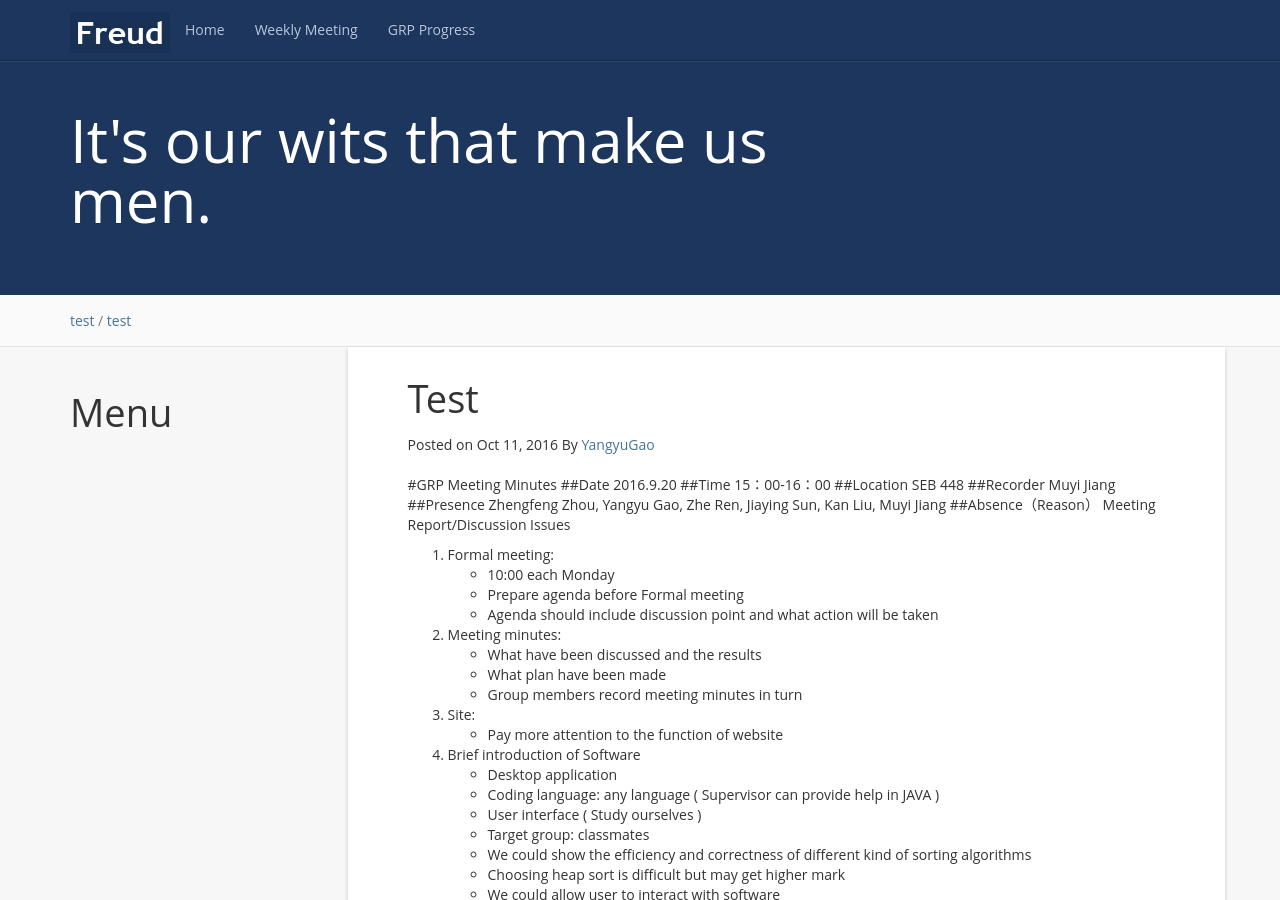
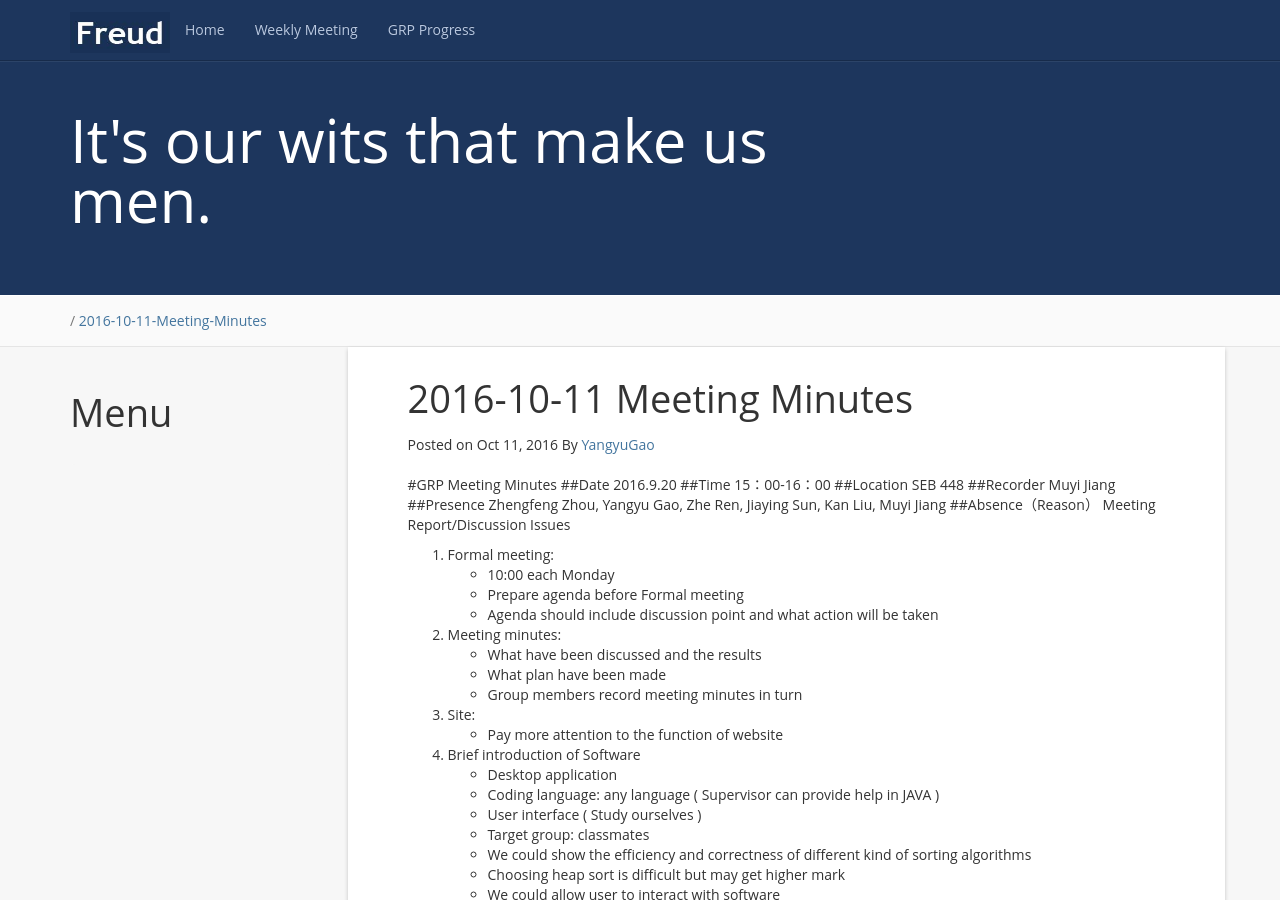
Before and after one commit to GrapeUNNC/grapeUNNC.github.io, a Jekyll site: the page built from _posts/2016-09-20-Meeting-Minutes.md, in a window 1280 px wide and 900 px high. Built offline with Jekyll 4.4.1, drawn with Linux system fonts in a browser that asks for light colours; comment, search, counter and statistics services are not loaded.

Commit message:
add meeting minutes

```diff
--- a/_posts/2016-09-20-Meeting-Minutes.md
+++ b/_posts/2016-09-20-Meeting-Minutes.md
@@ -1,9 +1,9 @@
 ---
 layout: post
-title:  Test
+title:  2016-10-11 Meeting Minutes
 date:   2016-10-11 16:45:00 +0800
-categories: test
-tag: test
+categories: ''
+tag: 2016-10-11-Meeting-Minutes
 ---
 
 * content
```
Also changed, not shown: _posts/2016-09-26-Meeting-Minutes.md (+1 -1 lines), _posts/2016-10-10-Meeting-Minutes.md (+1 -1 lines).
